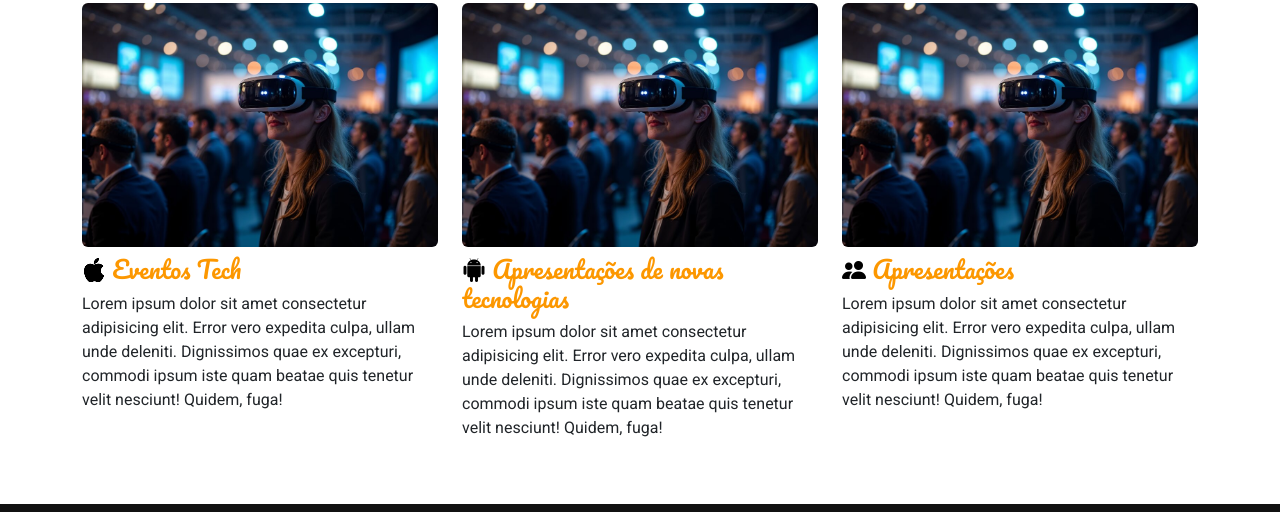
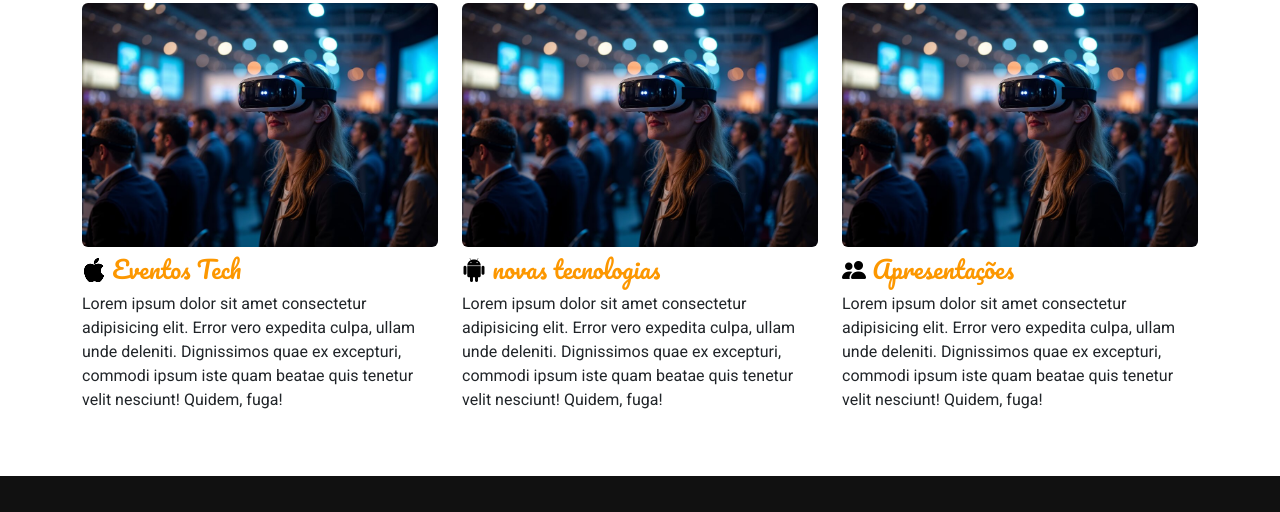
Before and after one commit to Willitonlima/PhoneStore, a plain HTML site: page index.html in a window 1280 px wide. Shown: the part 920-1432 px from the top of the page. Drawn offline with nearby package versions, Linux system fonts and the light colour scheme; files whose address does not match are found by name.

```diff
--- a/index.html
+++ b/index.html
@@ -135,7 +135,7 @@
                         <img src="./img/eventos/eventos-de-tecnologia-2025-1024x701.jpg" alt="" class="d-block w-100 rounded mb-2">
                         <h3 class="section-title text-colored fs-4">
                             <i class="bi bi-android2 coloricon"></i>
-                            Apresentações de novas tecnologias
+                            novas tecnologias
                         </h3>
                         <p>
                             Lorem ipsum dolor sit amet consectetur adipisicing elit. Error vero expedita culpa, ullam
```
